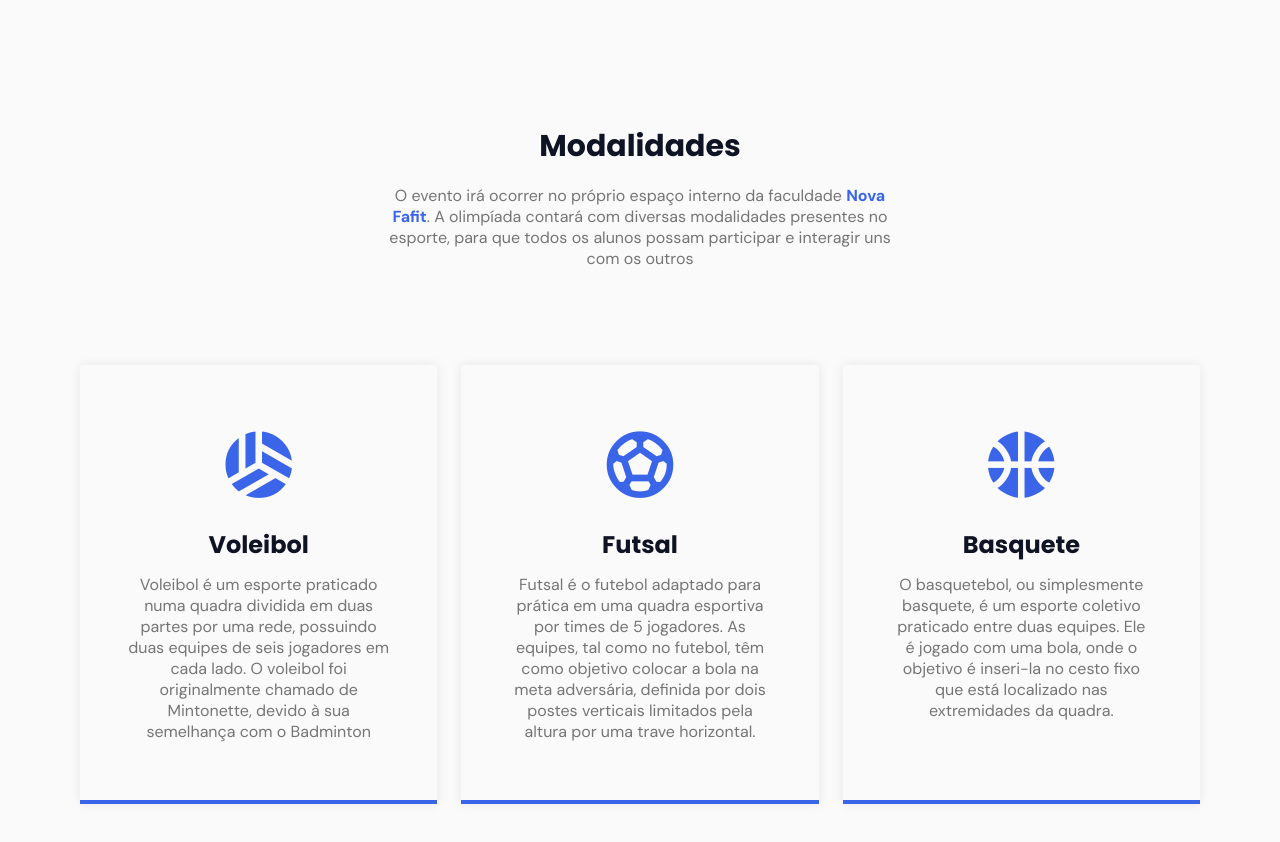
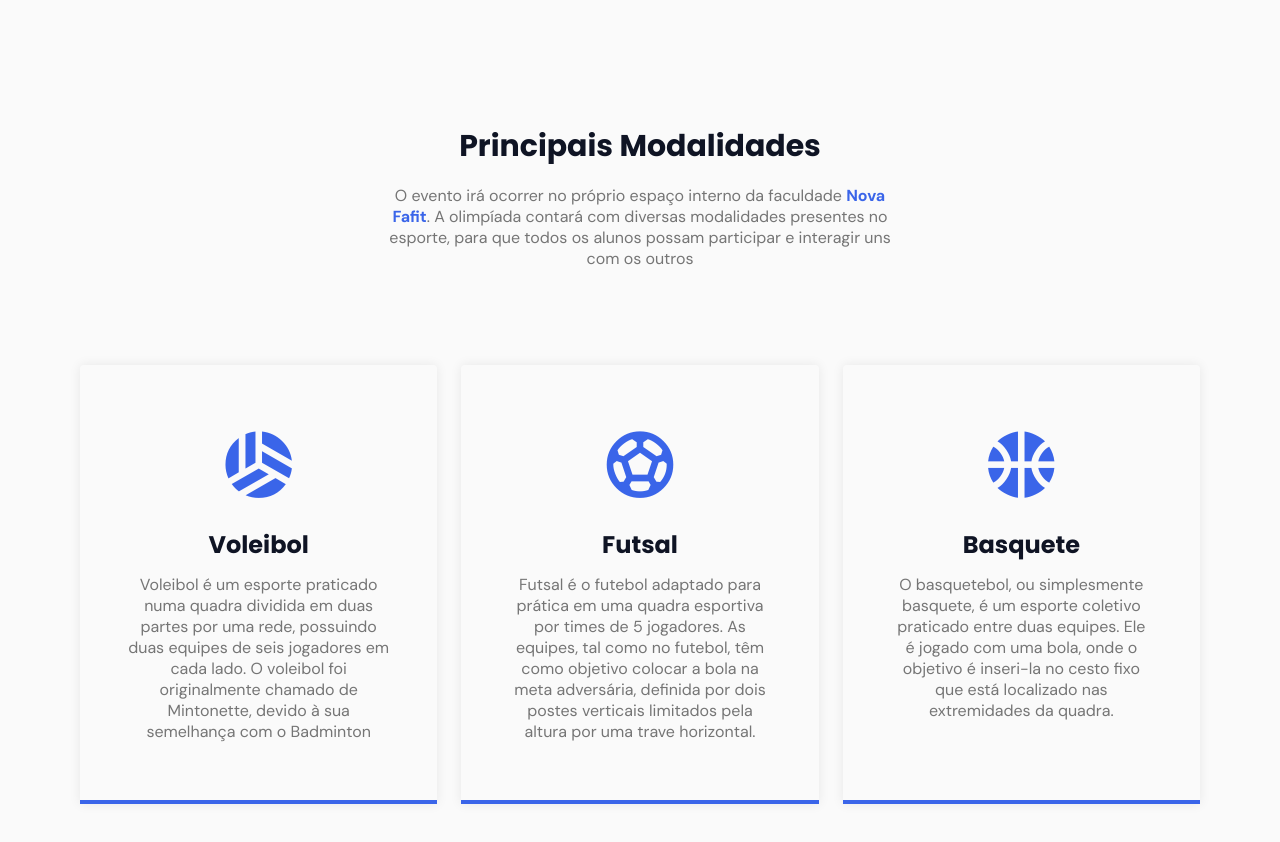
Before and after one commit to ErikKauan/olimpiadasfafit, a plain HTML site: page index.html in a window 1280 px wide. Shown: the part 1360-2202 px from the top of the page. Drawn offline with nearby package versions, Linux system fonts and the light colour scheme; files whose address does not match are found by name.

Commit message:
Update index.html

```diff
--- a/index.html
+++ b/index.html
@@ -115,7 +115,7 @@
       <section class="section" id="services">
         <div class="container grid">
           <header>
-            <h2 class="title">Modalidades</h2>
+            <h2 class="title">Principais Modalidades</h2>
             <p class="subtitle">
               O evento irá ocorrer no próprio espaço interno da faculdade
               <strong>Nova Fafit</strong>. A olimpíada contará com diversas
```
